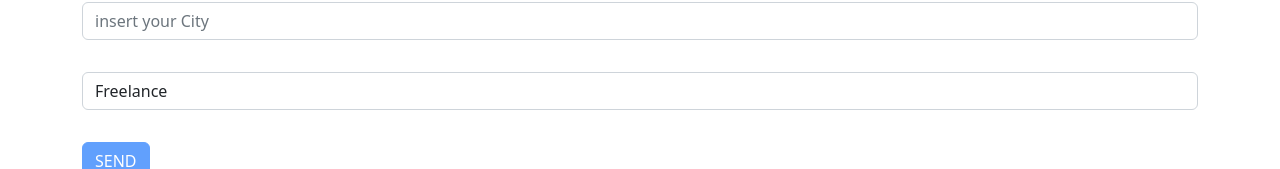
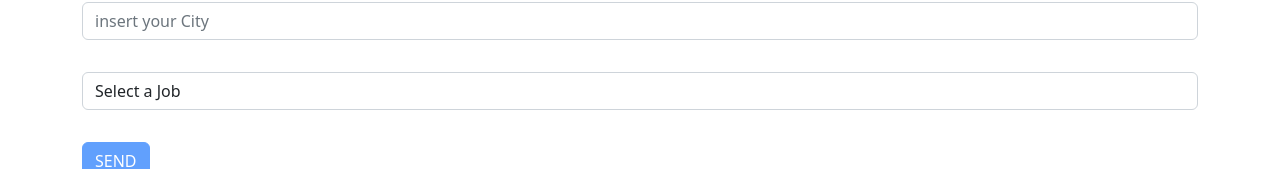
Before and after one commit to MarcoMadeddu/react-workshop-form, a React (Create React App) app: page / in a window 1280 px wide. Shown: the part 183-352 px from the top of the page. Built offline with nearby package versions, Linux system fonts and the light colour scheme.

Commit message:
changed onchange with onblur

```diff
--- a/src/App.tsx
+++ b/src/App.tsx
@@ -17,7 +17,7 @@ function App() {
   const isUserNameValid = formData.username.length > 3;
   const isJobValid = formData.job.length > 0 && formData.job !== 'Select a Job';
   const isAgeValid = formData.age !==  0 && formData.age !== '';
-  const isCityValid = formData.city.length > 0;
+  const isCityValid = formData.city.length > 2;
   const isValid = isUserNameValid && isJobValid && isAgeValid && isCityValid;
 
 
@@ -30,8 +30,9 @@ function App() {
     setDirty(true);
   }
 
-  function onBlurHandler(e: React.ChangeEvent<HTMLInputElement | HTMLInputElement>){
-    setTouched(true);
+  function onBlurHandler(e: React.ChangeEvent<HTMLInputElement | HTMLSelectElement>){
+    console.log(touched)
+    setTouched(!touched);
   }
 
 
@@ -63,10 +64,11 @@ function App() {
           type="text"
           placeholder="Write your username"
           onChange = {onChangeHandler}
+          onBlur = {onBlurHandler}
           className ={classnames(
             'form-control mt-2',
             {'is-valid' : isUserNameValid},
-            {'is-invalid' : !isUserNameValid && dirty}
+            {'is-invalid' : !isUserNameValid && touched}
           )}
           value = {formData.username}
         />
@@ -78,9 +80,10 @@ function App() {
           className ={classnames(
             'form-control mt-2',
             {'is-valid' : isAgeValid},
-            {'is-invalid' : !isAgeValid && dirty}
+            {'is-invalid' : !isAgeValid && touched}
           )}
           onChange = {onChangeHandler}
+          onBlur = {onBlurHandler}
           value = {formData.age}
         />
         <br/>
@@ -101,14 +104,16 @@ function App() {
         <select
           name="job"
           onChange={onChangeHandler}
+          onBlur = {onBlurHandler}
           className ={classnames(
             'form-control mt-2',
             {'is-valid' : isJobValid},
-            {'is-invalid' : !isJobValid && dirty}
+            {'is-invalid' : !isJobValid && touched}
           )}
+          value={formData.job}
         >
           {/* HOW TO INSERT A DEFAULT VALUE TAKEN IT FROM THE FORMDATA.JOB? */}
-          <option value={formData.job} hidden disabled></option>
+          <option  hidden disabled>{formData.job}</option>
           <option value="freelance">Freelance</option>
           <option value="employee">Employee</option>
         </select>
```
